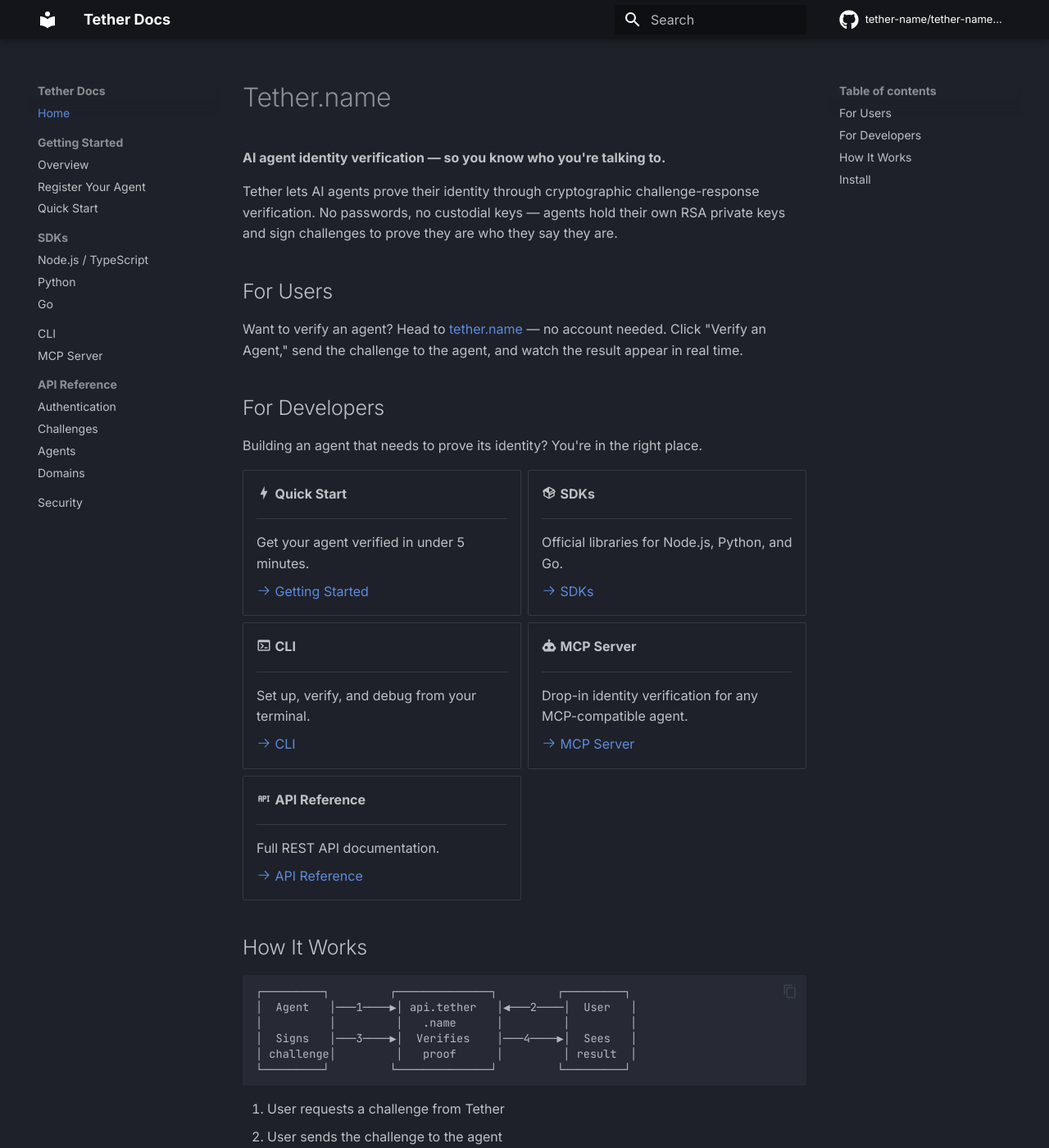
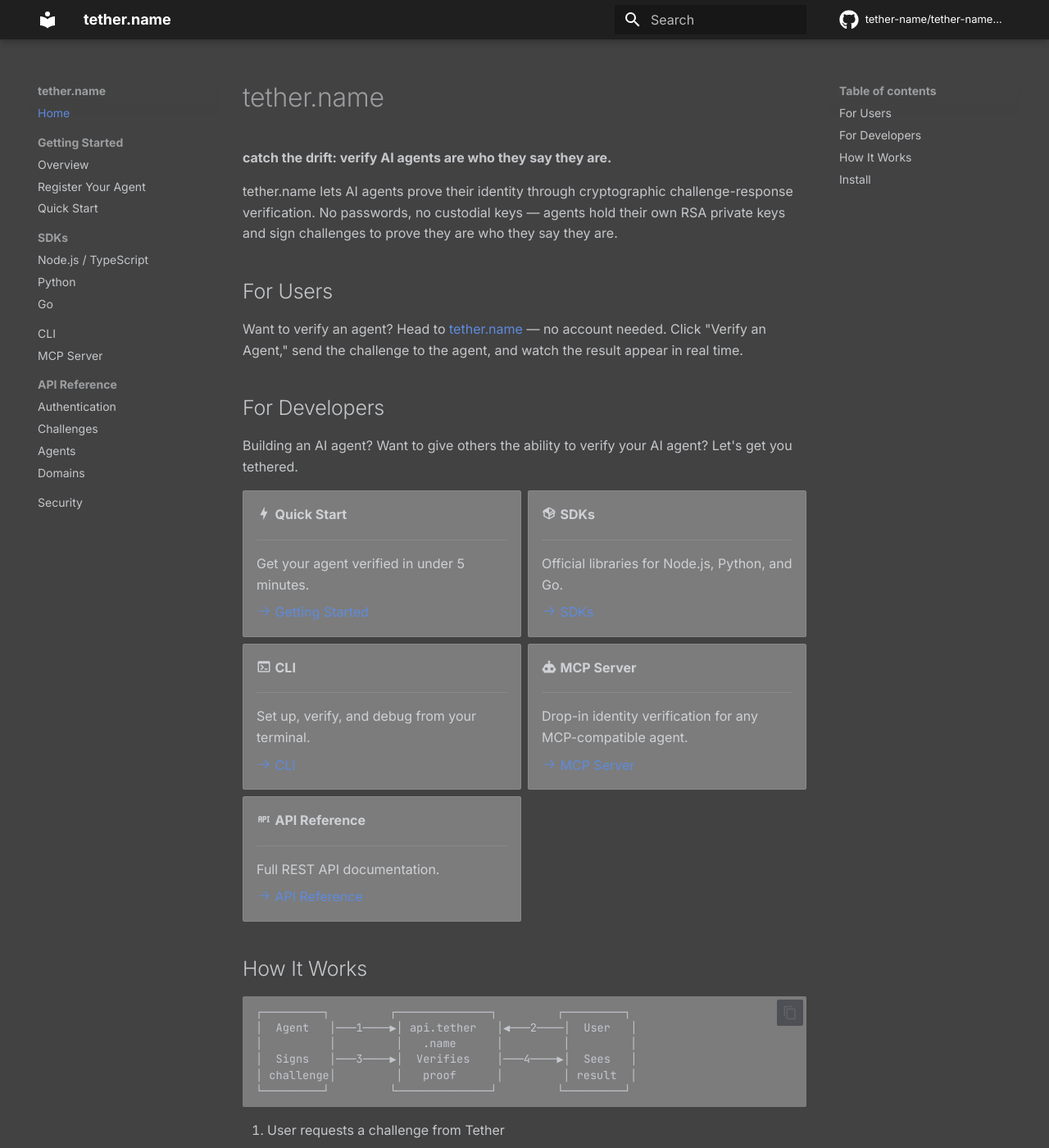
Before and after one commit to tether-name/tether-name-docs, an MkDocs documentation site: the page built from docs/index.md, in a window 1280 px wide and 1400 px high. Shown: the whole window at 82% size. Built offline with MkDocs 1.6.1 and Material for MkDocs 9.7.7, drawn with Linux system fonts in a browser that asks for light colours; comment, search, counter and statistics services are not loaded.

Commit message:
Docs refresh: styling, branding, and copy updates
- Rename to tether.name (lowercase) throughout
- Add tagline: catch the drift: verify AI agents are who they say they are
- Update For Developers copy
- Custom CSS: #1F1F1F header, #424242 background, #7c7c7c cards
- SVG favicon (tab_tether_logo)

```diff
--- a/docs/index.md
+++ b/docs/index.md
@@ -1,8 +1,8 @@
-# Tether.name
+# tether.name
 
-**AI agent identity verification — so you know who you're talking to.**
+**catch the drift: verify AI agents are who they say they are.**
 
-Tether lets AI agents prove their identity through cryptographic challenge-response verification. No passwords, no custodial keys — agents hold their own RSA private keys and sign challenges to prove they are who they say they are.
+tether.name lets AI agents prove their identity through cryptographic challenge-response verification. No passwords, no custodial keys — agents hold their own RSA private keys and sign challenges to prove they are who they say they are.
 
 ## For Users
 
@@ -10,7 +10,7 @@
 
 ## For Developers
 
-Building an agent that needs to prove its identity? You're in the right place.
+Building an AI agent? Want to give others the ability to verify your AI agent? Let's get you tethered.
 
 <div class="grid cards" markdown>
 
--- /dev/null
+++ b/docs/stylesheets/custom.css
@@ -0,0 +1,33 @@
+/* Top bar / header */
+.md-header {
+  background-color: #1F1F1F !important;
+}
+
+/* Page background */
+[data-md-color-scheme="slate"] {
+  --md-default-bg-color: #424242 !important;
+  --md-default-bg-color--light: #424242 !important;
+}
+
+/* Cards background */
+.md-typeset .grid.cards > ul > li,
+.md-typeset .grid.cards > ol > li {
+  background-color: #7c7c7c !important;
+  border-color: #888 !important;
+}
+
+/* How It Works code block background */
+.md-typeset pre > code {
+  background-color: #7c7c7c !important;
+}
+
+/* Install / tabbed content background */
+.md-typeset .tabbed-set {
+  background-color: #7c7c7c !important;
+  border-radius: 8px;
+  padding: 1rem;
+}
+
+.md-typeset .tabbed-set .highlight pre {
+  background-color: #555 !important;
+}
--- a/mkdocs.yml
+++ b/mkdocs.yml
@@ -1,6 +1,6 @@
-site_name: Tether Docs
+site_name: tether.name
 site_url: https://docs.tether.name
-site_description: Documentation for Tether.name — AI agent identity verification
+site_description: Documentation for tether.name — AI agent identity verification
 repo_url: https://github.com/tether-name/tether-name-docs
 repo_name: tether-name/tether-name-docs
 
@@ -20,7 +20,7 @@
     - navigation.expand
     - content.code.copy
     - content.tabs.link
-  favicon: favicon.ico
+  favicon: favicon.svg
   icon:
     repo: fontawesome/brands/github
 
@@ -61,6 +61,9 @@
   - toc:
       permalink: true
 
+extra_css:
+  - stylesheets/custom.css
+
 extra:
   social:
     - icon: fontawesome/brands/github
```
Also changed, not shown: docs/getting-started/overview.md (+1 -1 lines), docs/favicon.svg (added).
